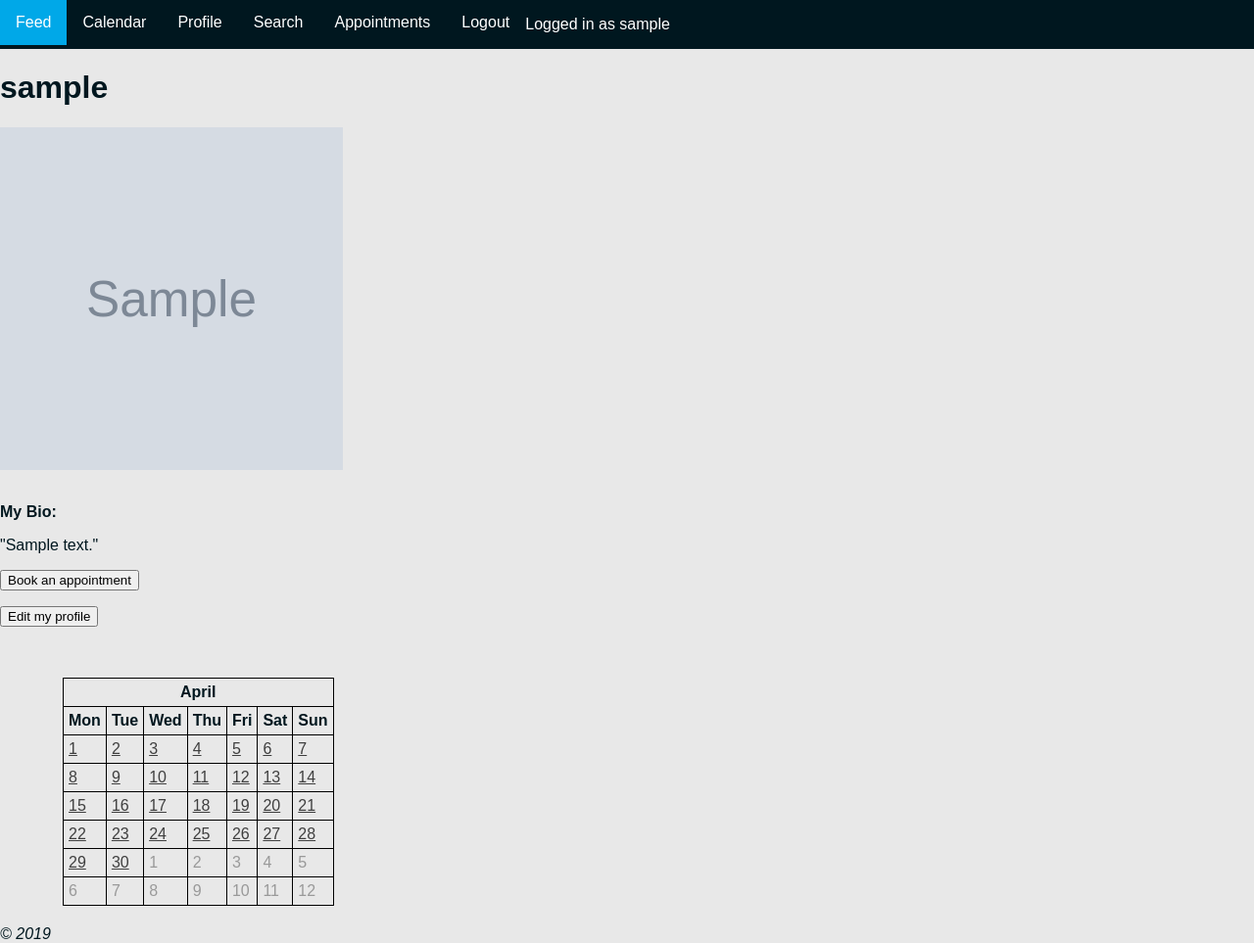
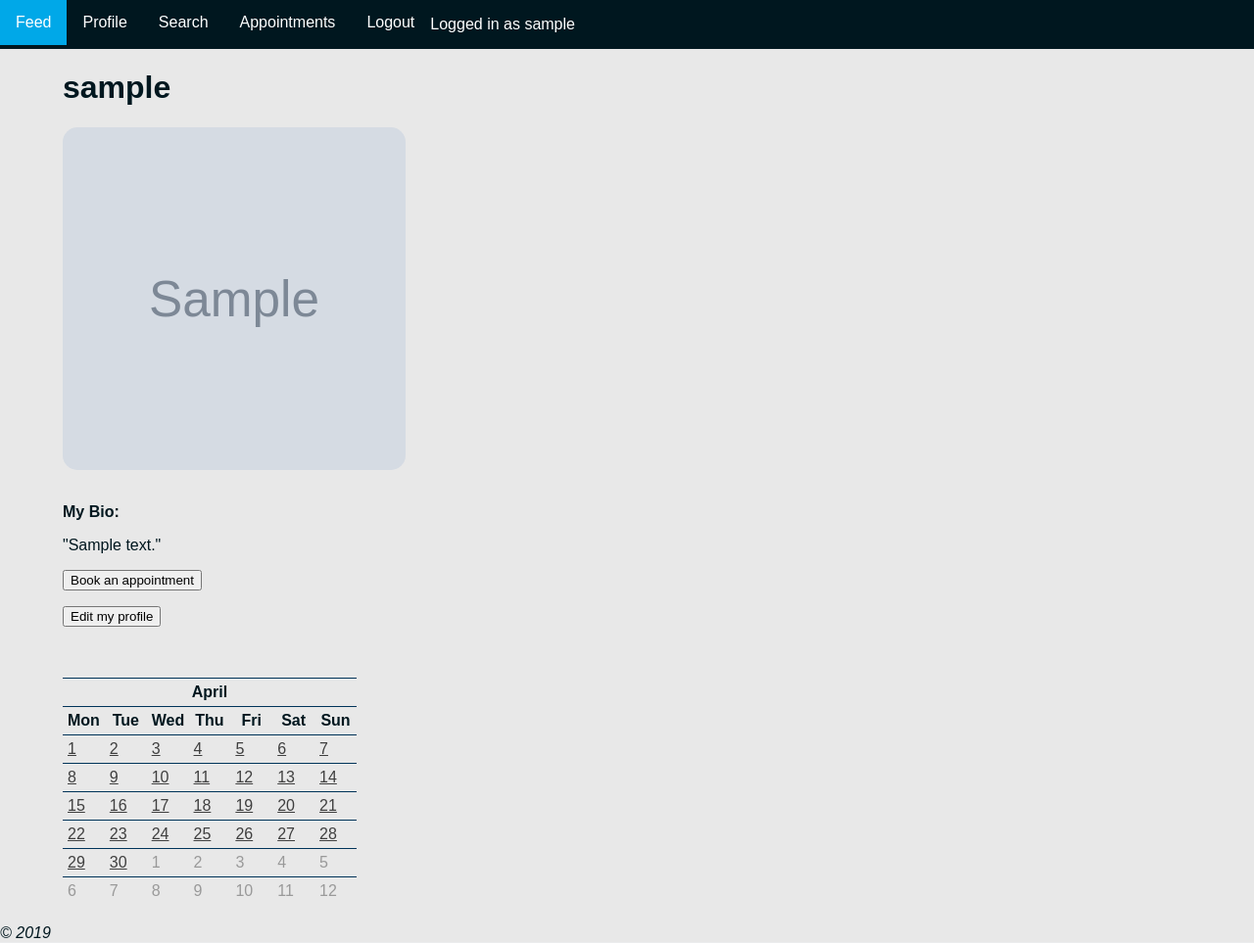
Before and after one commit to Tyler-Arnold/student-forum, a CodeIgniter app: page /database/index.php/profile/index/1 in a window 1280 px wide. Shown: the whole page at 98% size. Run offline with CodeIgniter, Linux system fonts and the light colour scheme; the visitor is signed in with stand-in values (Sample User, id 1); tables that the repository leaves empty hold one stand-in row (values such as "Sample post"); grey boxes marked "Sample" are stand-in pictures.

Commit message:
Minor CSS improvements as well as commenting

```diff
--- a/application/controllers/Feed.php
+++ b/application/controllers/Feed.php
@@ -26,6 +26,7 @@ class Feed extends CI_Controller {
 
             // PAGE LOADING
             $this->load->view('templates/header', $data); //load header
+            $this->load->view('pages/calendar', $data); //load calendar
 
             if ($this->form_validation->run() === FALSE) { // form failed validation
               $this->load->view('pages/message-box', $data); //load message box
@@ -34,7 +35,6 @@ class Feed extends CI_Controller {
               $this->feed_model->send_message(); // call function in model to put validated data into database
               redirect($this->uri->uri_string());
             }
-            $this->load->view('pages/calendar', $data); //load calendar
 
             $this->load->view('pages/feed', $data); //load feed
             $this->load->view('templates/footer', $data); //load footer
--- a/application/views/pages/profile-config.php
+++ b/application/views/pages/profile-config.php
@@ -1,7 +1,7 @@
 <div class="user-profile">
 	<div class="profile-body"></div>
 
-        <img src="<?php echo base_url(); ?>images/<?php echo $profile_pic; ?>" height="350px" width="350px" /><br><br>
+    <img class="profile-picture" src="<?php echo base_url(); ?>images/<?php echo $profile_pic; ?>" height="350px" width="350px" /><br><br>
 
     <form name="form" action="<?php echo base_url("profile/profile_config/$user");?>" method="POST" enctype="multipart/form-data">
     <input type="file" name="photo">
--- a/application/views/pages/profile.php
+++ b/application/views/pages/profile.php
@@ -7,7 +7,7 @@
 	<div class="profile-body"></div>
 
     <?php if($userid == $current_user){ ?>
-    <img src="<?php echo base_url(); ?>images/<?php echo $profile_pic; ?>" height="350px" width="350px" /><br><br>
+    <img class="profile-picture" src="<?php echo base_url(); ?>images/<?php echo $profile_pic; ?>" height="350px" width="350px" /><br><br>
 
     <b><p>My Bio:</p></b>
 <p>"<?php echo $bio;?>"</p>
--- a/application/views/templates/header.php
+++ b/application/views/templates/header.php
@@ -17,7 +17,6 @@
 				<li><a href="<?php echo base_url('user/login');?>">Login</a></li>
 				<?php } else {?>
 				<li><a href="<?php echo base_url('feed/index');?>">Feed</a></li> <!--update base_url to different path, once page/view is replaced-->
-				<li><a href="#">Calendar</a></li>
 				<li><a href="<?php echo base_url("profile/index/$user");?>">Profile</a></li>
 				<li><a href="<?php echo base_url('search/input');?>">Search</a></li>
 				<li><a href="<?php echo base_url('appointments/view');?>">Appointments</a></li>
@@ -25,5 +24,5 @@
 				<li><p style="color:white;">Logged in as <?php echo $username;?></p></li>
 			</ul>
 		</nav>
-	<div class="grid-container">
+	<div class="page-container">
 	<h1 class="title"><?php } echo $title; ?></h1>
--- a/css/calendar.css
+++ b/css/calendar.css
@@ -2,9 +2,14 @@
     font-family: "Arial", sans-serif;
 }
 
+.calendar table {
+    width: 300px;
+    table-layout: fixed;
+}
+
 /* Calendar table styling */
 .calendar table, th, td {
-  border: 1px solid black;
+  border-top: 1px solid #003459;
   border-collapse: collapse;
 }
 
--- a/css/default.css
+++ b/css/default.css
@@ -11,6 +11,11 @@ body {
 	background-color: #e8e8e8;
 
 	display: grid;
+}
+
+.page-container {
+	padding-left: 5%;
+	padding-right: 5%;
 }
 
 /* .grid-container {
@@ -107,8 +112,9 @@ div.feed-message h3 a:visited { color: #003459; }
 div.feed-message h3 a:hover { color: #007ea7; }
 div.feed-message h3 a:active { color: #00171f; }
 
-.calendar {
-	margin-left: 5%;
-	margin-bottom: 20px;
+.calendar { margin-bottom: 20px; }
+.message-box { margin-left: 5%; }
+
+.profile-picture {
+	border-radius: 15px;
 }
-.message-box { margin-left: 5%; }
```
Also changed, not shown: application/models/Feed_model.php (+17 -10 lines).
